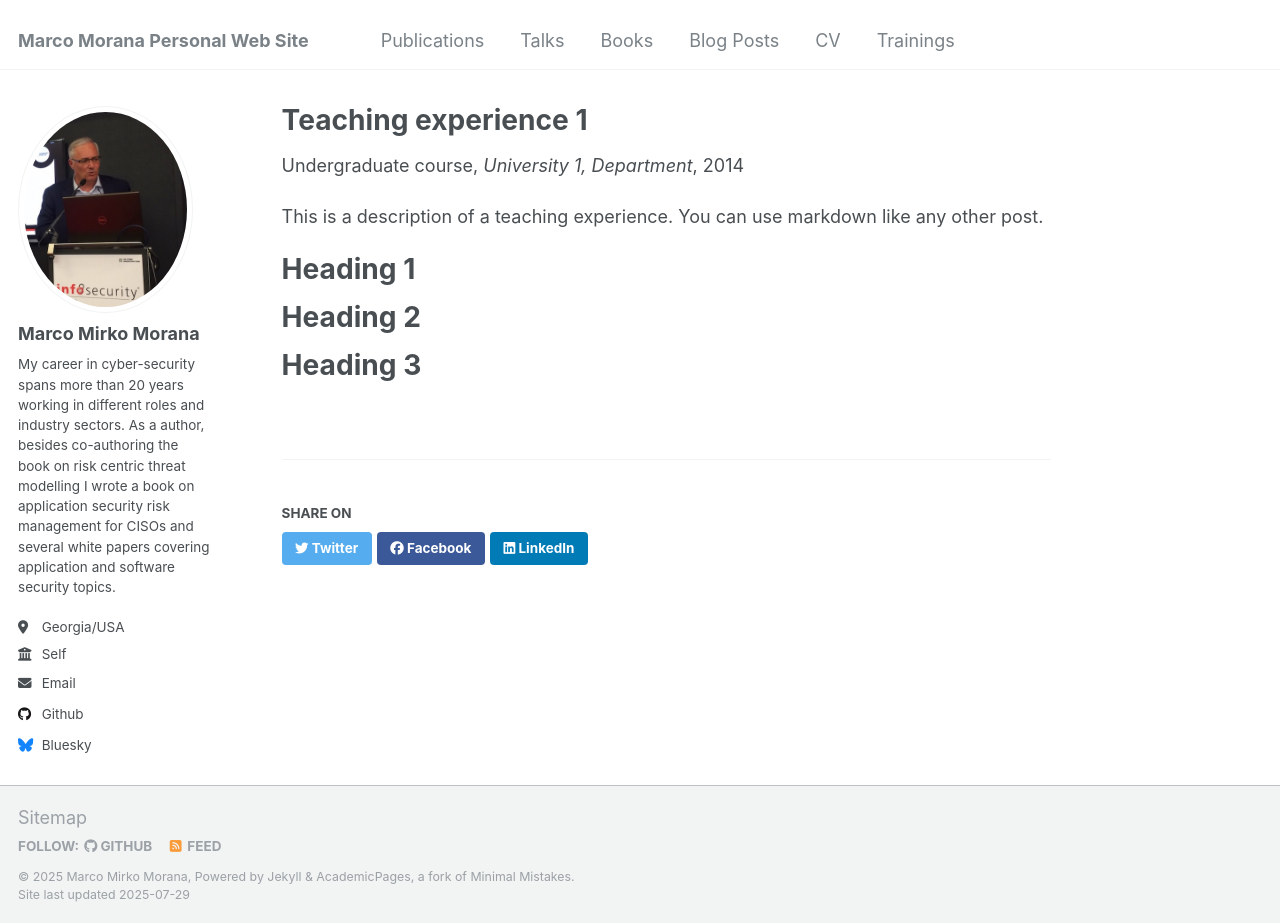
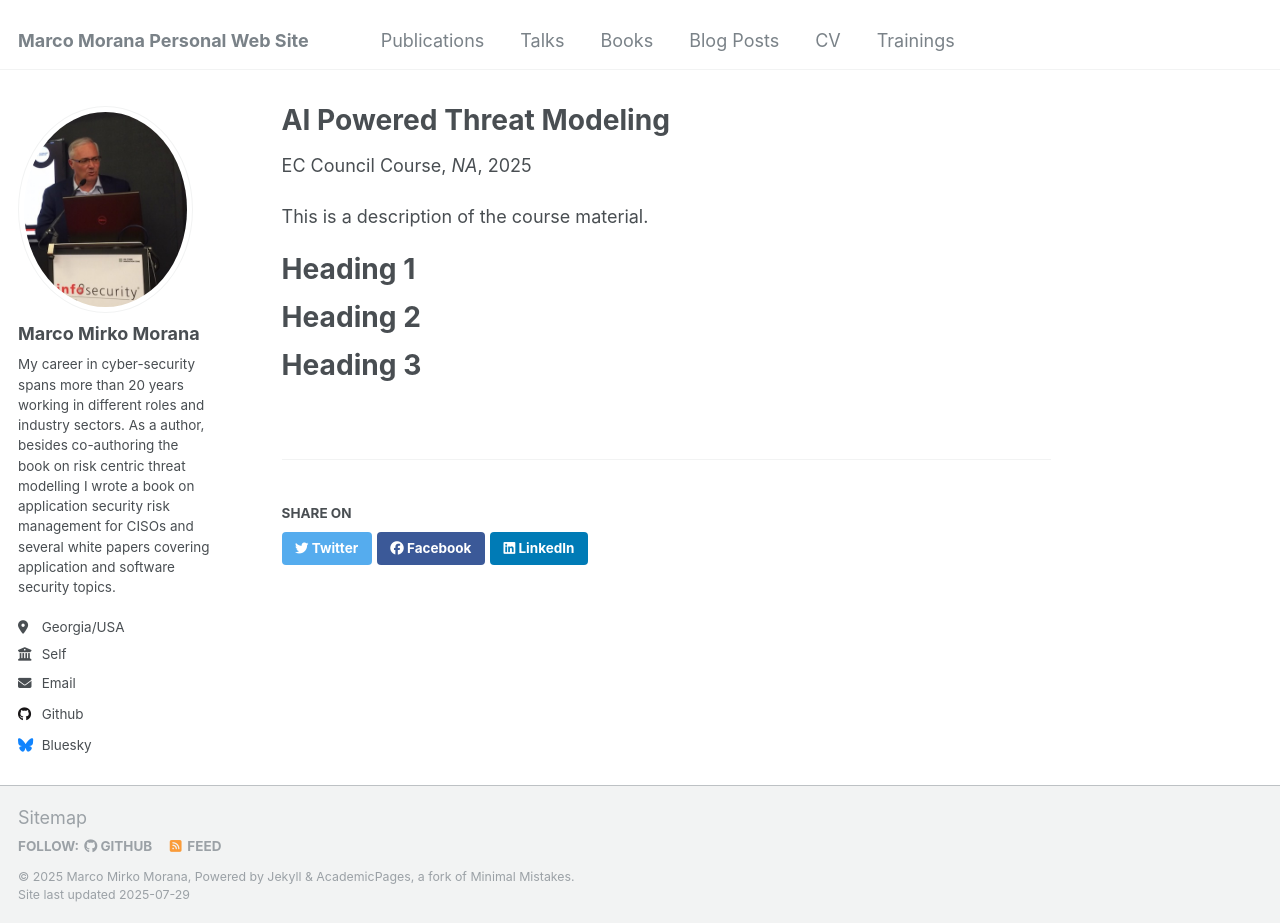
Before and after one commit to mmorana1/marcom, a Jekyll site: the page built from _teaching/2014-spring-teaching-1.md, in a window 1280 px wide and 923 px high. Built offline with Jekyll 4.4.1, drawn with Linux system fonts in a browser that asks for light colours.

Commit message:
Update 2014-spring-teaching-1.md

```diff
--- a/_teaching/2014-spring-teaching-1.md
+++ b/_teaching/2014-spring-teaching-1.md
@@ -1,14 +1,14 @@
 ---
-title: "Teaching experience 1"
+title: "AI Powered Threat Modeling"
 collection: teaching
-type: "Undergraduate course"
-permalink: /teaching/2014-spring-teaching-1
-venue: "University 1, Department"
-date: 2014-01-01
-location: "City, Country"
+type: "EC Council Course"
+permalink: /teaching/2025-fall-teaching-1
+venue: "NA"
+date: 2025-08-01
+location: "TBD, TBD"
 ---
 
-This is a description of a teaching experience. You can use markdown like any other post.
+This is a description of the course material.
 
 Heading 1
 ======
```
